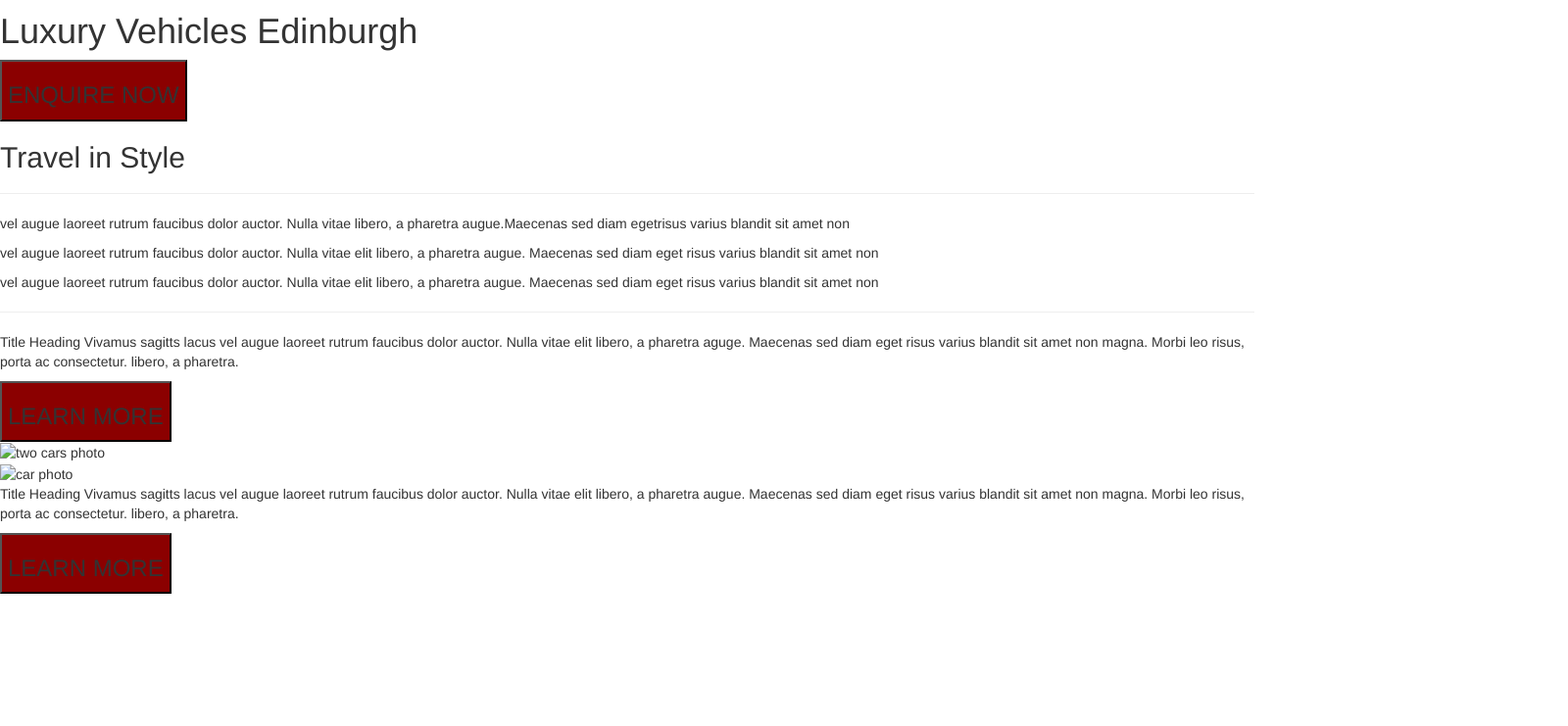
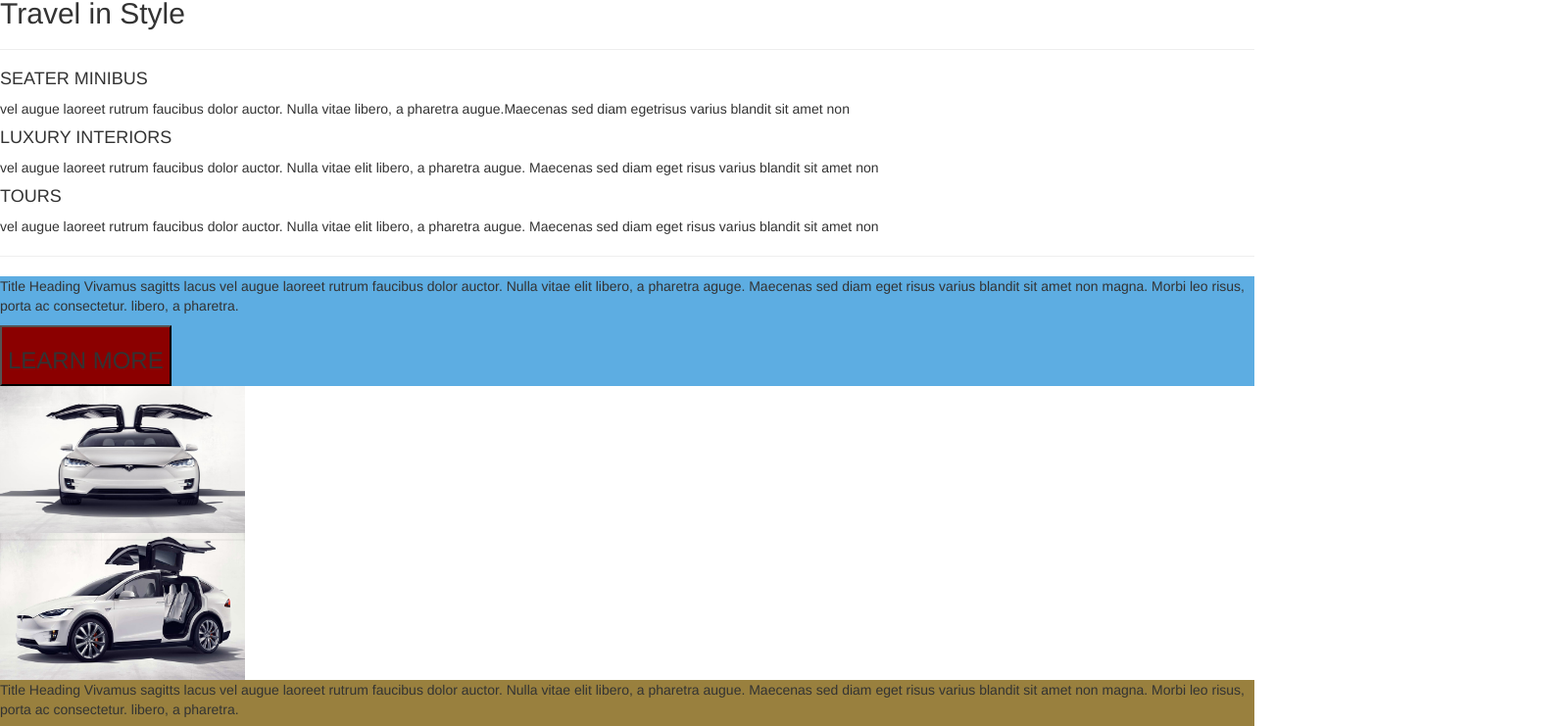
Before and after one commit to wonmaungthein/LuxuryVehiclesWebsite, a website: page index.html in a window 1280 px wide. Shown: the part 946-1687 px from the top of the page at 98% size, 1600 px wide, since content can reach past the window. Before the commit the page ends 1552 px from the top, so only its background shows below. Drawn offline with nearby package versions, Linux system fonts and the light colour scheme.

Commit message:
Added cars photos and added some background color, it's just a frame work

```diff
--- a/Public/css/style.css
+++ b/Public/css/style.css
@@ -20,3 +20,35 @@ button {
     background-color: darkred;
     color: white;
 }
+
+/*This are for fonts Lato for main body text and Lora for accent text*/
+font-family: 'Lato', sans-serif;
+font-family: 'Lora', serif;
+
+.topPageBackground {
+    background-color: #333333;
+    border: 3px solid black;
+}
+
+.mainCar {
+    width: 100%;
+    height: 100%;
+}
+
+.blueBackGroundBox {
+    background-color: #5DADE2;
+}
+
+.yellowishBackgroundBox {
+    background-color: #99803e;
+}
+
+.lineBreak {
+    color: #99803e;
+    size: 10px;
+}
+
+.Cars {
+    width: 250px;
+    height: 150px;
+}
--- a/index.html
+++ b/index.html
@@ -9,6 +9,7 @@
     <link rel="stylesheet" type="text/css" href="./Public/css/style.css">
     <link rel="stylesheet" type="text/css" href="css/bootstrap.min.css">
     <link rel="stylesheet" href="css/bootstrap-theme.min.css">
+    <link href="https://fonts.googleapis.com/css?family=Lato|Lora" rel="stylesheet">
 </head>
 
 <body>
@@ -29,77 +30,82 @@
         </ul>
     </nav>
     <div>
-        <img src="./Public/img/PEUGEOT_PARTNERTEPEE_1502STYP001-e1471425699843.jpg" alt="background Car photo">
+        <img class="mainCar" src="./Public/img/PEUGEOT_PARTNERTEPEE_1502STYP001-e1471425699843.jpg" alt="background Car photo">
         <h1 class="mainTitle">Luxury Vehicles Edinburgh</h1>
         <button>
 		<h3>ENQUIRE NOW</h3>
 	    </button>
     </div>
+
+    <div class="topPageBackground">
         <div>
             <h2>
                 Travel in Style
             </h2>
-        <hr/>
+        </div>
+        <hr size="5" color="#99803e">
+
         <section>
             <div>
-                <title>
-                    16 SEATER MINIBUS
-                </title>
+                <subtitle>
+                    <h4>SEATER MINIBUS</h4>
+                </subtitle>
                 <p>vel augue laoreet rutrum faucibus dolor auctor. Nulla vitae libero, a pharetra augue.Maecenas sed diam egetrisus
                     varius blandit sit amet non
                 </p>
             </div>
             <div>
-                <title>
-                    LUXURY INTERIORS
-                </title>
+                <subtitle>
+                    <h4>LUXURY INTERIORS</h4>
+                </subtitle>
                 <p>
                     vel augue laoreet rutrum faucibus dolor auctor. Nulla vitae elit libero, a pharetra augue. Maecenas sed diam eget risus varius
                     blandit sit amet non
                 </p>
             </div>
             <div>
-                <title>
-                    TOURS
-                </title>
+                <subtitle>
+                    <h4>TOURS</h4>
+                </subtitle>
                 <p>
                     vel augue laoreet rutrum faucibus dolor auctor. Nulla vitae elit libero, a pharetra augue. Maecenas sed diam eget risus varius
                     blandit sit amet non
                 </p>
             </div>
         </section>
-        <hr/>
-    </div>
+            <hr size="5" color="#99803e">
         <div>
-        <div>
+            <div class="blueBackGroundBox">
                 <p>
                     Title Heading Vivamus sagitts lacus vel augue laoreet rutrum faucibus dolor auctor. Nulla vitae elit libero, a pharetra aguge.
-                Maecenas sed diam eget risus varius blandit sit amet non magna. Morbi leo risus, porta ac consectetur. libero,
-                a pharetra.
+                    Maecenas sed diam eget risus varius blandit sit amet non magna. Morbi leo risus, porta ac consectetur.
+                    libero, a pharetra.
                 </p>
                 <button>
 	            	<h3>LEARN MORE</h3>
 	            </button>
             </div>
             <div>
-            <img src=" " alt="two cars photo">
+                <img class="Cars" src="./Public/img/openroof.jpg " alt="Open cars photo">
             </div>
             <div>
                 <div>
-                <img src=" " alt="car photo">
+                    <img class="Cars" src="./Public/img/Tesla.jpg " alt="car photo">
                 </div>
             </div>
-        <div>
+            <div class="yellowishBackgroundBox">
                 <p>
                     Title Heading Vivamus sagitts lacus vel augue laoreet rutrum faucibus dolor auctor. Nulla vitae elit libero, a pharetra augue.
-                Maecenas sed diam eget risus varius blandit sit amet non magna. Morbi leo risus, porta ac consectetur. libero,
-                a pharetra.
+                    Maecenas sed diam eget risus varius blandit sit amet non magna. Morbi leo risus, porta ac consectetur.
+                    libero, a pharetra.
                 </p>
                 <button>
 				    <h3>LEARN MORE</h3>
 			    </button>
             </div>
         </div>
+    </div>
+
 </body>
 
 </html>
```
Also changed, not shown: Public/img/Tesla.jpg (added), Public/img/openroof.jpg (added). Lines whose indentation alone changed are shown as unchanged.
